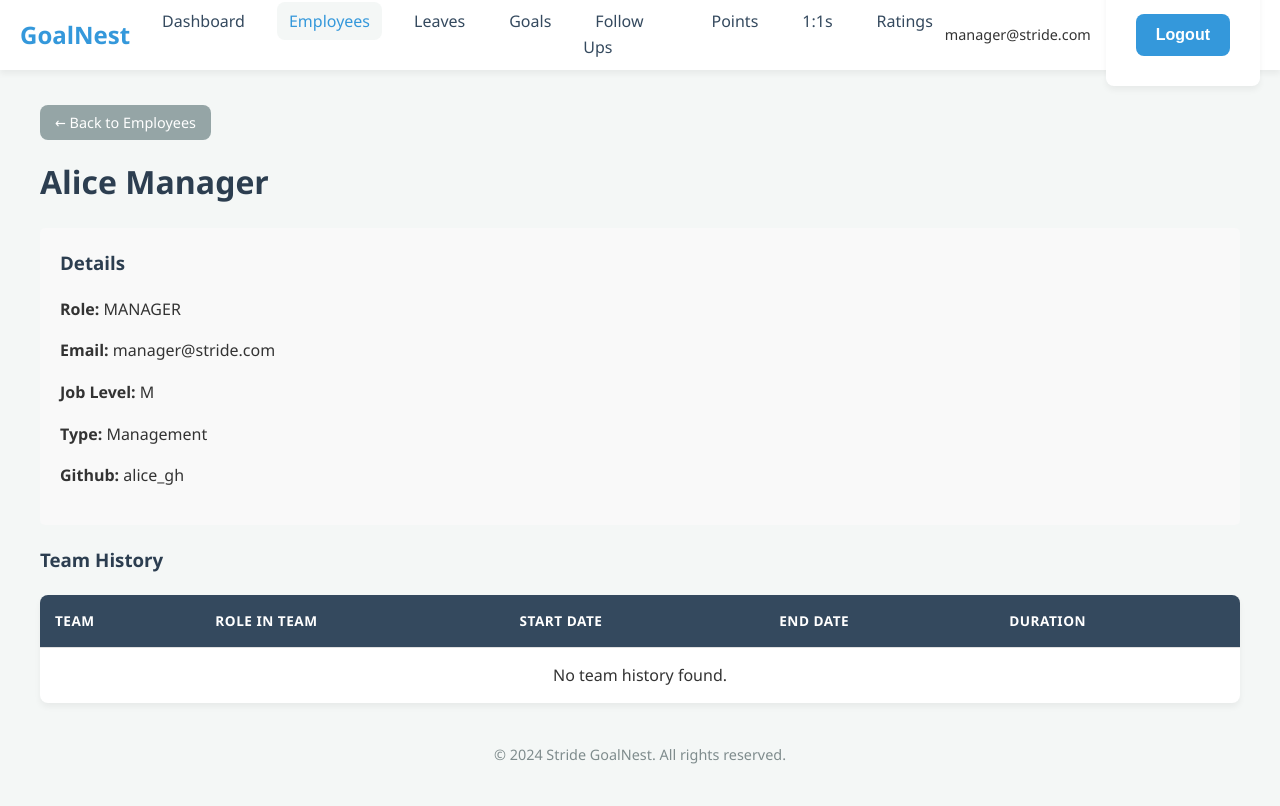
After one commit to santhoshkumar54/stride, a Spring Boot app: page /employees/1 in a window 1280 px wide. The commit adds this page. Run offline with Spring Boot 4, Linux system fonts and the light colour scheme; a user stored in the database is signed in; some of the project's set-up classes (security, data sources, template engines, error pages and the like) are left out, and stand-ins take their place; some libraries are stand-ins or nearby versions.

Commit message:
Add Employee Portal improvements and Team Portal feature
- Update Employee entity with Job Level, Type, and Github Username fields.
- Update Employee views (list and form) to support new fields.
- Create Team and TeamMembership entities for team management and history tracking.
- Add Team management endpoints to DashboardController.
- Add Team views (list, create, details with member history).
- Update SecurityConfig to restrict Team management to Managers/Scrum Masters.
- Update DataSeeder to populate initial data with new fields.
- Refactor 'type' column to 'emp_type' to avoid SQL keyword conflict.
- Add Employee Details view with Team History and Duration calculation.

```diff
--- a/GoalNest/src/main/java/com/stride/goalnest/DashboardController.java
+++ b/GoalNest/src/main/java/com/stride/goalnest/DashboardController.java
@@ -168,6 +168,17 @@ public class DashboardController {
         return "redirect:/employees";
     }
 
+    @GetMapping("/employees/{id}")
+    public String viewEmployeeDetails(@org.springframework.web.bind.annotation.PathVariable Long id, Model model) {
+        Employee employee = service.getEmployeeById(id);
+        if (employee == null) {
+            return "redirect:/employees";
+        }
+        model.addAttribute("employee", employee);
+        model.addAttribute("history", service.getTeamHistory(employee));
+        return "employee_details";
+    }
+
     // Teams
     @GetMapping("/teams")
     public String viewTeams(Model model) {
--- /dev/null
+++ b/GoalNest/src/main/resources/templates/employee_details.html
@@ -0,0 +1,45 @@
+<!DOCTYPE html>
+<html xmlns:th="http://www.thymeleaf.org" xmlns:sec="http://www.thymeleaf.org/extras/spring-security"
+      th:replace="fragments/layout :: layout(~{::body})">
+<body>
+    <div style="margin-bottom: 20px;">
+        <a th:href="@{/employees}" class="btn-secondary">&larr; Back to Employees</a>
+    </div>
+
+    <h1 th:text="${employee.name}">Employee Name</h1>
+
+    <div style="margin-bottom: 20px; background: #f9f9f9; padding: 20px; border-radius: 5px;">
+        <h3>Details</h3>
+        <p><strong>Role:</strong> <span th:text="${employee.role}"></span></p>
+        <p><strong>Email:</strong> <span th:text="${employee.email}"></span></p>
+        <p><strong>Job Level:</strong> <span th:text="${employee.jobLevel}"></span></p>
+        <p><strong>Type:</strong> <span th:text="${employee.employeeType}"></span></p>
+        <p><strong>Github:</strong> <span th:text="${employee.githubUsername}"></span></p>
+    </div>
+
+    <h3>Team History</h3>
+    <table>
+        <thead>
+        <tr>
+            <th>Team</th>
+            <th>Role in Team</th>
+            <th>Start Date</th>
+            <th>End Date</th>
+            <th>Duration</th>
+        </tr>
+        </thead>
+        <tbody>
+        <tr th:each="mem : ${history}">
+            <td th:text="${mem.team.name}"></td>
+            <td th:text="${mem.roleInTeam}"></td>
+            <td th:text="${mem.startDate}"></td>
+            <td th:text="${mem.endDate != null} ? ${mem.endDate} : 'Current'"></td>
+            <td th:text="${mem.duration}"></td>
+        </tr>
+        <tr th:if="${#lists.isEmpty(history)}">
+            <td colspan="5" style="text-align:center;">No team history found.</td>
+        </tr>
+        </tbody>
+    </table>
+</body>
+</html>
--- a/GoalNest/src/main/resources/templates/employees.html
+++ b/GoalNest/src/main/resources/templates/employees.html
@@ -23,7 +23,9 @@
         </thead>
         <tbody>
         <tr th:each="emp : ${employees}">
-            <td th:text="${emp.name}"></td>
+            <td>
+                <a th:href="@{'/employees/' + ${emp.id}}" th:text="${emp.name}" style="color: #007bff; text-decoration: none;"></a>
+            </td>
             <td th:text="${emp.role}"></td>
             <td th:text="${emp.jobLevel}"></td>
             <td th:text="${emp.employeeType}"></td>
```
Also changed, not shown: GoalNest/src/main/java/com/stride/goalnest/model/TeamMembership.java (+9 -0 lines).
